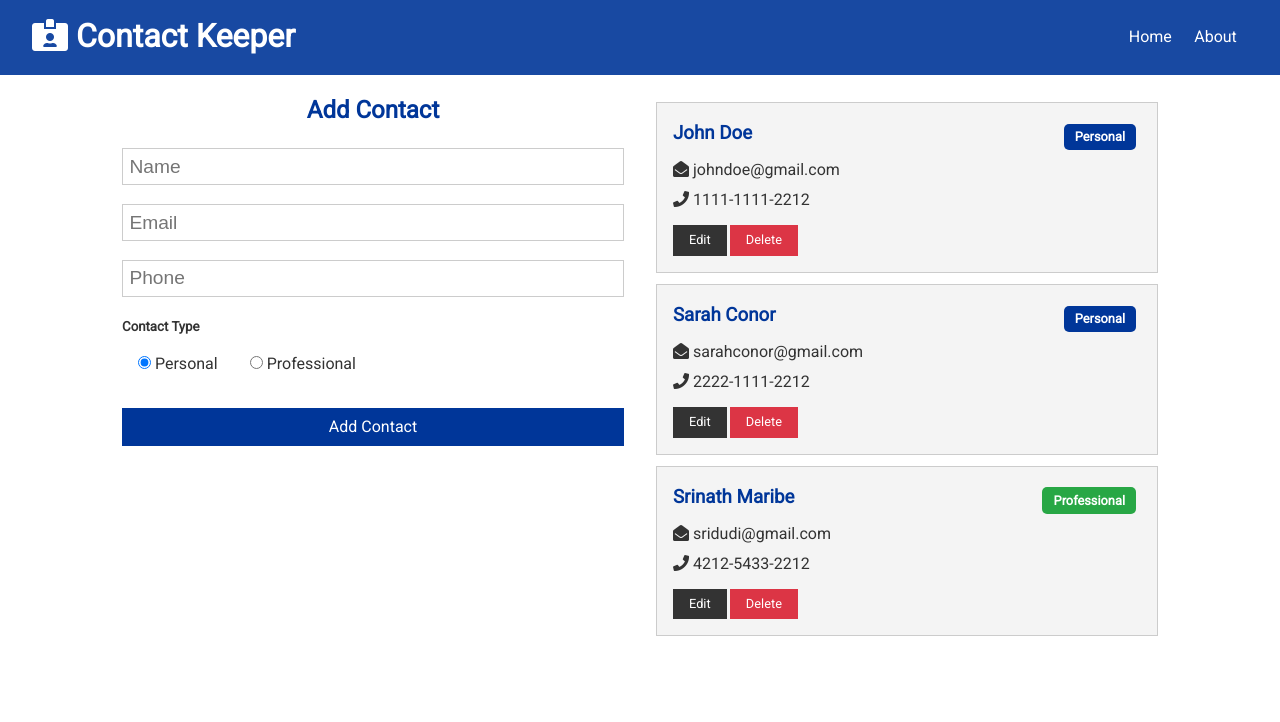
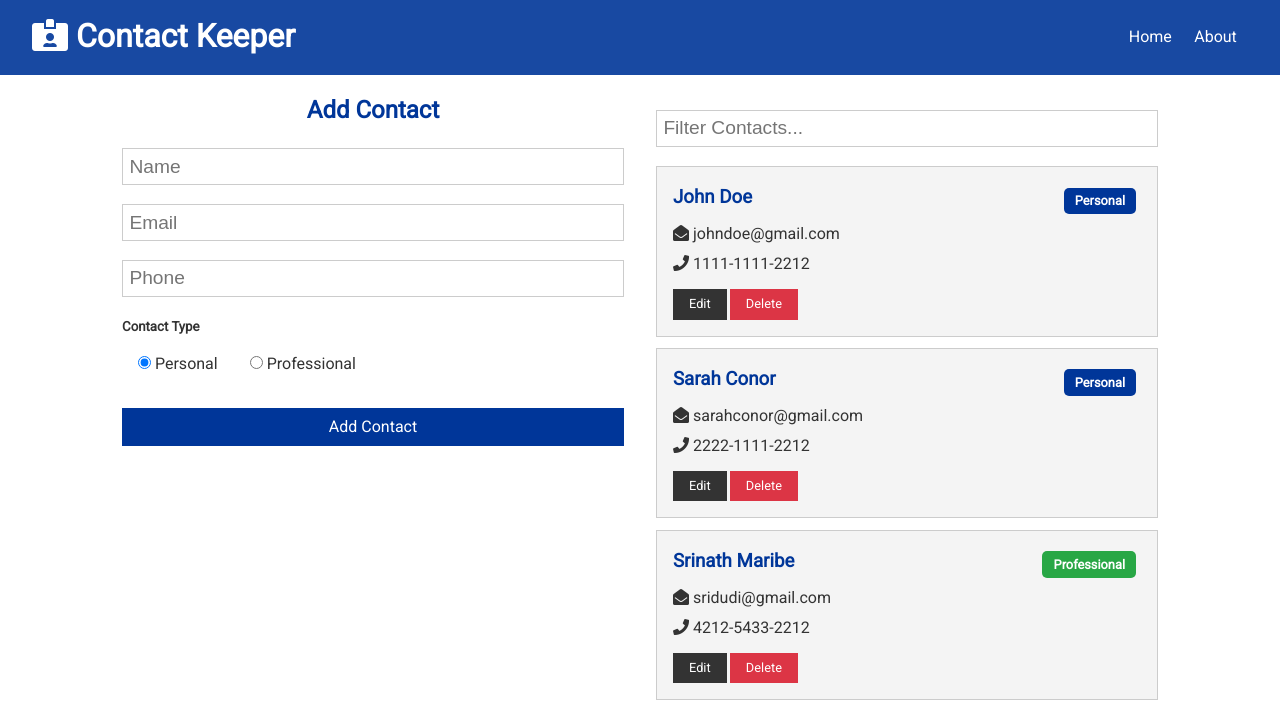
Before and after one commit to mukolweke/contact-keeper-1994, a React (Create React App) app in the folder client/: page / in a window 1280 px wide. Shown: the top 722 px of the page. Built offline with nearby package versions, Linux system fonts and the light colour scheme.

Commit message:
Contact Keeper - Client Side - contact filter & state & animation

```diff
--- a/client/src/App.css
+++ b/client/src/App.css
@@ -390,14 +390,14 @@ table th {
 }
 .item-enter-active {
   opacity: 1;
-  transition: opacity 1000ms ease-in;
+  transition: opacity 500ms ease-in;
 }
 .item-exit {
   opacity: 1;
 }
 .item-exit-active {
   opacity: 0;
-  transition: opacity 1000ms ease-in;
+  transition: opacity 500ms ease-in;
 }
 
 /* Mobile Styles */
--- /dev/null
+++ b/client/src/components/contacts/ContactFilter.js
@@ -0,0 +1,38 @@
+import React, { useContext, useEffect, useRef } from 'react'
+import ContactContext from '../../context/contact/contactContext'
+
+const ContactFilter = () => {
+	const contactContext = useContext(ContactContext)
+
+	const { filterContacts, clearFilter, filtered } = contactContext
+
+	const search = useRef('')
+
+	const onChange = (ev) => {
+		if (search.current.value !== '') {
+			filterContacts(ev.target.value)
+		} else {
+			clearFilter()
+		}
+	}
+
+	useEffect(() => {
+		if (filtered == null) {
+			search.current.value = ''
+		}
+	}, [filtered])
+
+	return (
+		<form>
+			<input
+				type='text'
+				ref={search}
+				placeholder='Filter Contacts...'
+                onChange={onChange}
+                autoComplete='off'
+			/>
+		</form>
+	)
+}
+
+export default ContactFilter
--- a/client/src/components/contacts/Contacts.js
+++ b/client/src/components/contacts/Contacts.js
@@ -1,17 +1,32 @@
 import React, { Fragment, useContext } from 'react'
+import { CSSTransition, TransitionGroup } from 'react-transition-group'
+
 import ContactContext from '../../context/contact/contactContext'
 import ContactItem from './ContactItem'
+import Spinner from '../layout/Spinner'
 
 const Contacts = () => {
 	const contactContext = useContext(ContactContext)
 
-	const { contacts } = contactContext
+	const { contacts, filtered } = contactContext
+
+	if (contacts !== null && contacts.length === 0) {
+		return <h4>Please add a contact</h4>
+	}
 
 	return (
 		<Fragment>
-			{contacts.map((contact) => (
-				<ContactItem key={contact.id} contact={contact} />
-			))}
+			{contacts !== null ? (
+				<TransitionGroup>
+					{(filtered ?? contacts).map((contact) => (
+						<CSSTransition key={contact.id} timeout={500} classNames='item'>
+							<ContactItem contact={contact} />
+						</CSSTransition>
+					))}
+				</TransitionGroup>
+			) : (
+				<Spinner />
+			)}
 		</Fragment>
 	)
 }
--- /dev/null
+++ b/client/src/components/layout/Spinner.js
@@ -0,0 +1,12 @@
+import React from 'react'
+import spinner from './spinner.gif'
+
+const Spinner = () => (
+	<img
+		src={spinner}
+		style={{ width: '200px', margin: 'auto', display: 'block' }}
+		alt='Loading...'
+	/>
+)
+
+export default Spinner
--- a/client/src/components/pages/Home.js
+++ b/client/src/components/pages/Home.js
@@ -1,6 +1,7 @@
 import React from 'react'
 import Contacts from '../contacts/Contacts'
 import ContactForm from '../contacts/ContactForm'
+import ContactFilter from '../contacts/ContactFilter'
 
 const Home = () => {
 	return (
@@ -12,6 +13,8 @@ const Home = () => {
 
 			{/* Contact Component */}
 			<div>
+				<ContactFilter />
+
 				<Contacts />
 			</div>
 		</div>
--- a/client/src/context/contact/ContactState.js
+++ b/client/src/context/contact/ContactState.js
@@ -41,6 +41,7 @@ const ContactState = (props) => {
 			},
 		],
 		current: null, // current editable contact
+		filtered: null, // filtered contacts
 	}
 
 	const [state, dispatch] = useReducer(contactReducer, initialState)
@@ -68,24 +69,33 @@ const ContactState = (props) => {
 	}
 
 	// Update Contact
-    const updateContact = (contact) => {
+	const updateContact = (contact) => {
 		dispatch({ type: UPDATE_CONTACT, payload: contact })
-    }
+	}
 
 	// Filter Contacts
+	const filterContacts = (search) => {
+		dispatch({ type: FILTER_CONTACTS, payload: search })
+	}
 
 	// Clear Filter
+	const clearFilter = () => {
+		dispatch({ type: CLEAR_FILTER })
+	}
 
 	return (
 		<ContactContext.Provider
 			value={{
 				contacts: state.contacts,
 				current: state.current,
+				filtered: state.filtered,
 				addContact,
 				deleteContact,
 				setCurrent,
-                clearCurrent,
-                updateContact,
+				clearCurrent,
+				updateContact,
+				filterContacts,
+				clearFilter,
 			}}
 		>
 			{props.children}
```
Also changed, not shown: client/src/components/layout/spinner.gif (added).
